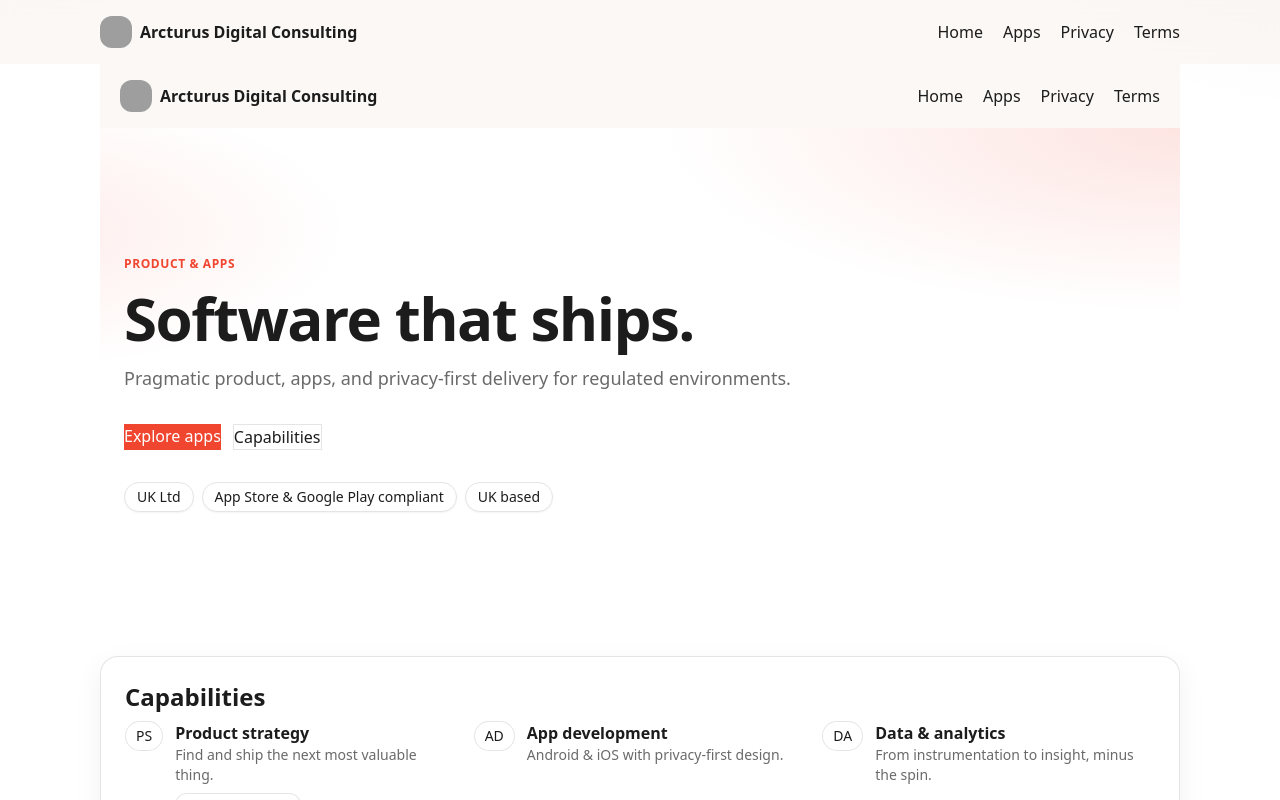
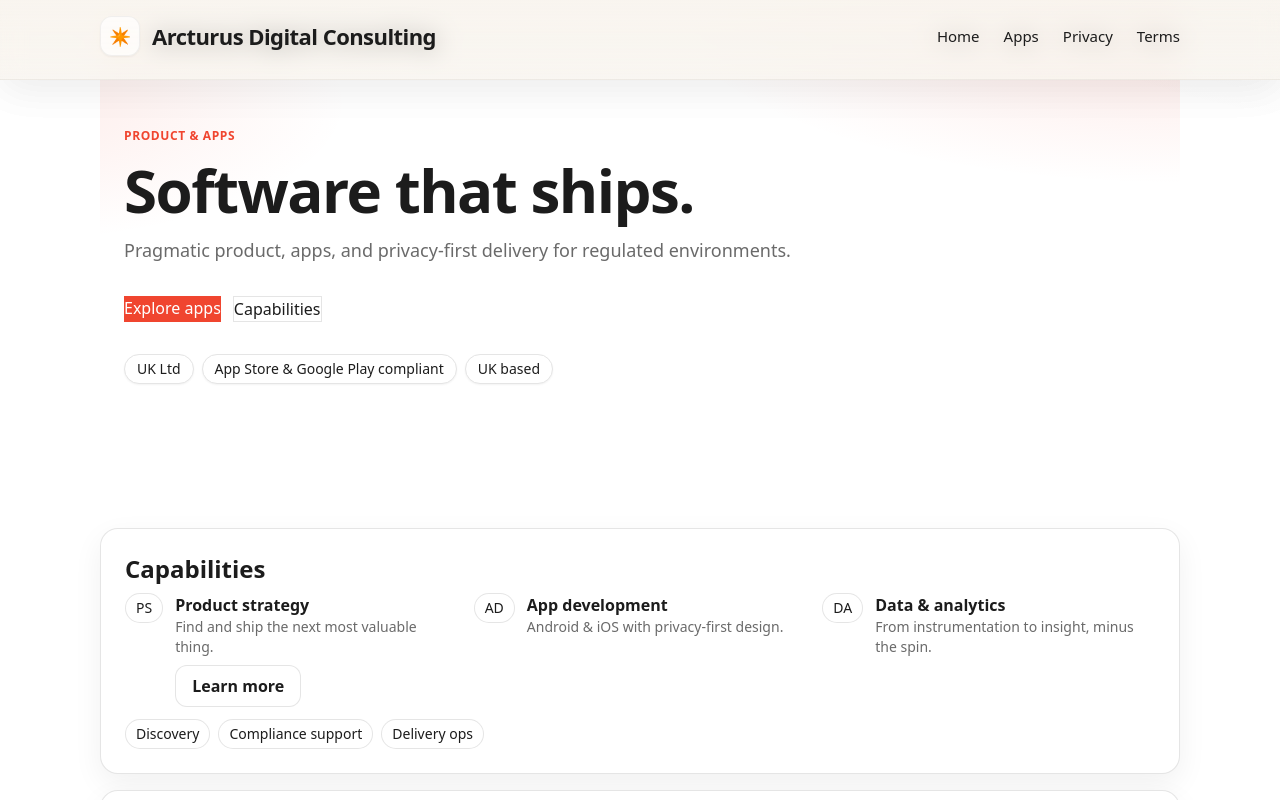
Before and after one commit to repinfaust/arcturusdc.github.io, a Next.js app: page / in a window 1280 px wide. Shown: the top 800 px of the page. Built offline with nearby package versions, Linux system fonts and the light colour scheme; grey boxes are pictures that could not be loaded.

Commit message:
Update Header.jsx

```diff
--- a/src/components/Header.jsx
+++ b/src/components/Header.jsx
@@ -1,41 +1,77 @@
 'use client';
-import { useEffect, useRef, useState } from 'react';
+
+import { useEffect, useState } from 'react';
+import Link from 'next/link';
+import clsx from 'clsx';
 
 export default function Header() {
-  const ref = useRef(null);
-  const [compact, setCompact] = useState(false);
+  const [scrolled, setScrolled] = useState(false);
+  const [hover, setHover] = useState(false);
 
   useEffect(() => {
-    let lastY = window.scrollY;
-    const onScroll = () => {
-      const y = window.scrollY;
-      // compact when scrolling down past 40px
-      setCompact(y > 40 && y > lastY);
-      lastY = y;
-    };
+    const onScroll = () => setScrolled(window.scrollY > 8);
+    onScroll();
     window.addEventListener('scroll', onScroll, { passive: true });
     return () => window.removeEventListener('scroll', onScroll);
   }, []);
 
+  // collapsed when scrolled; expands again on hover
+  const collapsed = scrolled && !hover;
+
   return (
     <header
-      ref={ref}
-      className={`sticky top-0 z-50 transition-all duration-300
-      bg-paper/80 backdrop-blur supports-[backdrop-filter]:bg-paper/60
-      ${compact ? 'py-2 shadow-soft' : 'py-4'}
-      hover:py-4`}
-    >
-      <nav className="max-w-[1120px] mx-auto px-5 flex items-center gap-6">
-        <a href="/" className="flex items-center gap-2 font-semibold">
-          <span className="inline-block w-8 h-8 rounded-xl bg-[url('/assets/starburst.svg')] bg-cover bg-center" aria-hidden />
-          Arcturus Digital Consulting
-        </a>
-        <div className="ml-auto flex items-center gap-5">
-          <a className="hover:text-brand" href="/">Home</a>
-          <a className="hover:text-brand" href="/apps">Apps</a>
-          <a className="hover:text-brand" href="/privacy">Privacy</a>
-          <a className="hover:text-brand" href="/terms">Terms</a>
-        </div>
+      onMouseEnter={() => setHover(true)}
+      onMouseLeave={() => setHover(false)}
+      className={clsx(
+        'fixed top-0 left-0 right-0 z-50 transition-all duration-300',
+        'backdrop-blur-md',
+        collapsed ? 'h-14' : 'h-20'
+      )}
+      style={{
+        // subtle glass effect + brand tint
+        background:
+          'linear-gradient(180deg, rgba(248,244,238,0.75) 0%, rgba(248,244,238,0.55) 100%)',
+        borderBottom: collapsed ? '1px solid rgba(0,0,0,0.06)' : '1px solid rgba(0,0,0,0.04)',
+        boxShadow: collapsed ? '0 8px 30px rgba(0,0,0,0.06)' : '0 12px 40px rgba(0,0,0,0.04)',
+    }}>
+      <nav
+        className={clsx(
+          'mx-auto flex w-full max-w-[1120px] items-center justify-between px-5 transition-all duration-300',
+          collapsed ? 'py-2' : 'py-4'
+        )}
+        aria-label="Main"
+      >
+        {/* Brand */}
+        <Link href="/" className="flex items-center gap-3">
+          <span
+            className={clsx(
+              'grid place-items-center rounded-xl border border-black/5 bg-white/70 shadow-sm',
+              collapsed ? 'h-8 w-8' : 'h-10 w-10'
+            )}
+          >
+            {/* your starburst emoji/asset */}
+            <span className="text-[18px]">✴️</span>
+          </span>
+          <span
+            className={clsx(
+              'font-semibold tracking-tight text-ink transition-all duration-300',
+              collapsed ? 'text-[18px]' : 'text-[22px]'
+            )}
+          >
+            Arcturus Digital Consulting
+          </span>
+        </Link>
+
+        {/* Menu */}
+        <ul className={clsx(
+          'flex items-center gap-6 text-[15px] font-medium transition-all duration-300',
+          collapsed ? 'opacity-90' : 'opacity-100'
+        )}>
+          <li><Link className="hover:opacity-70" href="/">Home</Link></li>
+          <li><Link className="hover:opacity-70" href="/apps">Apps</Link></li>
+          <li><Link className="hover:opacity-70" href="/privacy">Privacy</Link></li>
+          <li><Link className="hover:opacity-70" href="/terms">Terms</Link></li>
+        </ul>
       </nav>
     </header>
   );
```
